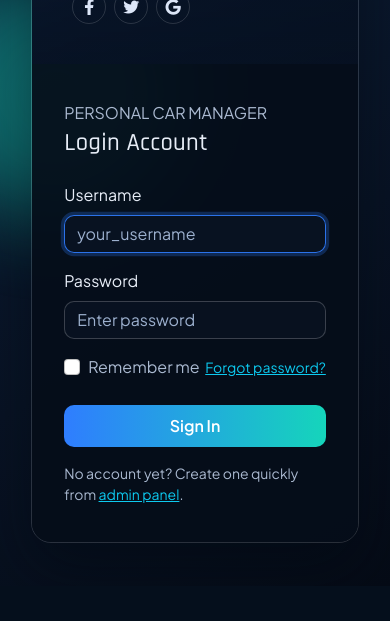
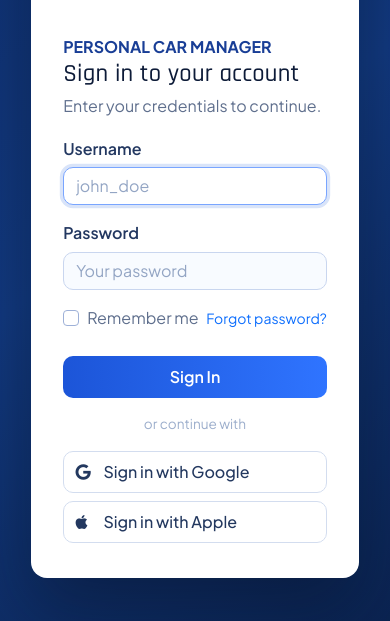
Before and after one commit to GugaValenca/personal-car-manager, a Django app: page /accounts/login/ in a window 390 px wide. Shown: the part 546-1167 px from the top of the page. Before the commit the page ends 1089 px from the top, so only its background shows below. Run offline with Django 4.2, Linux system fonts and the light colour scheme.

Commit message:
Refine login to reference style and fix admin login UI

```diff
--- a/car_manager/settings.py
+++ b/car_manager/settings.py
@@ -126,7 +126,7 @@ USE_TZ = True
 # Static files (CSS, JavaScript, Images)
 # https://docs.djangoproject.com/en/4.2/howto/static-files/
 
-STATIC_URL = "static/"
+STATIC_URL = "/static/"
 STATIC_ROOT = BASE_DIR / "staticfiles"
 
 LOGIN_REDIRECT_URL = "/dashboard/"
--- a/static/css/theme.css
+++ b/static/css/theme.css
@@ -1,15 +1,14 @@
 :root {
-  --bg-main: #081425;
-  --bg-soft: #101f36;
-  --surface: rgba(14, 30, 52, 0.78);
-  --surface-alt: rgba(255, 255, 255, 0.06);
-  --border: rgba(255, 255, 255, 0.14);
-  --text-main: #e7edf7;
-  --text-muted: #aab9d0;
-  --accent: #2f7dff;
-  --accent-2: #15d5bb;
-  --danger: #ff6b6b;
-  --shadow-xl: 0 24px 60px rgba(3, 8, 18, 0.45);
+  --bg-1: #0e2b67;
+  --bg-2: #12397f;
+  --card: #ffffff;
+  --line: #d7dff0;
+  --text: #0d1b38;
+  --muted: #5f6f8d;
+  --brand: #1c55d8;
+  --brand-dark: #0f3fae;
+  --success: #1ea67a;
+  --shadow-xl: 0 24px 55px rgba(13, 25, 52, 0.28);
 }
 
 * {
@@ -19,38 +18,15 @@
 body.app-body {
   margin: 0;
   min-height: 100vh;
-  color: var(--text-main);
+  color: #eaf0ff;
   font-family: "Plus Jakarta Sans", sans-serif;
   background:
-    radial-gradient(65rem 65rem at -10% -10%, rgba(21, 213, 187, 0.2), transparent 55%),
-    radial-gradient(55rem 55rem at 110% 0%, rgba(47, 125, 255, 0.22), transparent 58%),
-    linear-gradient(150deg, #050d1a 0%, #0b1b32 42%, #050b16 100%);
-  position: relative;
-  overflow-x: hidden;
+    radial-gradient(32rem 26rem at 100% 0%, rgba(140, 189, 255, 0.24), transparent 60%),
+    linear-gradient(145deg, var(--bg-1) 0%, var(--bg-2) 60%, #0b2452 100%);
 }
 
 .bg-orb {
-  position: fixed;
-  border-radius: 999px;
-  filter: blur(42px);
-  z-index: -1;
-  opacity: 0.45;
-}
-
-.orb-1 {
-  width: 280px;
-  height: 280px;
-  top: 88px;
-  right: -80px;
-  background: #2f7dff;
-}
-
-.orb-2 {
-  width: 250px;
-  height: 250px;
-  bottom: 80px;
-  left: -70px;
-  background: #15d5bb;
+  display: none;
 }
 
 .brand-title,
@@ -60,49 +36,50 @@ h3,
 h4,
 h5 {
   font-family: "Rajdhani", sans-serif;
-  letter-spacing: 0.3px;
+  letter-spacing: 0.2px;
 }
 
 .app-navbar {
-  background: linear-gradient(180deg, rgba(9, 24, 44, 0.94), rgba(7, 16, 30, 0.88));
-  border-bottom: 1px solid var(--border);
+  background: rgba(9, 23, 56, 0.82);
+  border-bottom: 1px solid rgba(255, 255, 255, 0.14);
   backdrop-filter: blur(7px);
 }
 
 .navbar-brand {
-  color: #ffffff !important;
+  color: #fff !important;
   font-weight: 700;
 }
 
 .nav-link {
-  color: #d4def0 !important;
+  color: #dbe7ff !important;
 }
 
 .nav-link:hover {
-  color: #ffffff !important;
+  color: #fff !important;
 }
 
 .app-panel {
-  background: var(--surface);
-  border: 1px solid var(--border);
+  background: rgba(255, 255, 255, 0.97);
+  border: 1px solid rgba(255, 255, 255, 0.65);
   border-radius: 18px;
   box-shadow: var(--shadow-xl);
-  backdrop-filter: blur(14px);
+  color: var(--text);
 }
 
 .app-panel-soft {
-  background: var(--surface-alt);
-  border: 1px solid var(--border);
+  background: #f3f7ff;
+  border: 1px solid #d6e4ff;
   border-radius: 14px;
+  color: var(--text);
 }
 
 .muted {
-  color: var(--text-muted);
+  color: var(--muted);
 }
 
 .btn-cta {
-  background: linear-gradient(90deg, var(--accent), var(--accent-2));
-  color: white;
+  background: linear-gradient(90deg, var(--brand) 0%, #2f74ff 100%);
+  color: #fff;
   border: 0;
   border-radius: 10px;
   font-weight: 600;
@@ -110,57 +87,64 @@ h5 {
 }
 
 .btn-cta:hover {
-  color: white;
-  opacity: 0.94;
+  color: #fff;
+  background: linear-gradient(90deg, var(--brand-dark) 0%, #1f60e4 100%);
 }
 
 .data-card {
   border-radius: 14px;
-  border: 1px solid var(--border);
-  background: linear-gradient(170deg, rgba(255, 255, 255, 0.08), rgba(255, 255, 255, 0.03));
+  border: 1px solid #d4def2;
+  background: #ffffff;
+  color: var(--text);
   min-height: 140px;
+  box-shadow: 0 9px 24px rgba(27, 50, 94, 0.08);
 }
 
 .table-app {
-  color: var(--text-main);
+  color: var(--text);
 }
 
 .table-app th,
 .table-app td {
-  border-color: rgba(255, 255, 255, 0.12);
+  border-color: #deE6f4;
 }
 
 .table-app thead th {
-  color: #d8e6ff;
+  color: #22345d;
+  font-weight: 700;
 }
 
 .table-app a {
-  color: #94c9ff;
+  color: var(--brand-dark);
+  text-decoration: none;
+}
+
+.table-app a:hover {
+  text-decoration: underline;
 }
 
 .form-control,
 .form-select {
   border-radius: 10px;
-  border: 1px solid rgba(255, 255, 255, 0.2);
-  background: rgba(10, 20, 36, 0.7);
-  color: #f3f8ff;
+  border: 1px solid #c9d6ef;
+  background: #fff;
+  color: #142750;
 }
 
 .form-control::placeholder {
-  color: #9cb0ce;
+  color: #93a5c4;
 }
 
 .form-control:focus,
 .form-select:focus {
-  border-color: rgba(47, 125, 255, 0.9);
-  box-shadow: 0 0 0 0.2rem rgba(47, 125, 255, 0.25);
-  background: rgba(10, 20, 36, 0.88);
-  color: #f3f8ff;
+  border-color: #79a5ff;
+  box-shadow: 0 0 0 0.2rem rgba(31, 95, 220, 0.17);
+  color: #142750;
 }
 
 .app-footer {
-  border-top: 1px solid rgba(255, 255, 255, 0.09);
-  color: #a7bbd6;
+  border-top: 1px solid rgba(255, 255, 255, 0.14);
+  color: #d6e4ff;
   padding: 18px 0;
   margin-top: 12px;
   text-align: center;
@@ -176,39 +160,85 @@ h5 {
 .login-card {
   width: min(980px, 100%);
   display: grid;
-  grid-template-columns: 1.05fr 0.95fr;
-  border-radius: 20px;
+  grid-template-columns: 1.1fr 0.9fr;
+  border-radius: 16px;
   overflow: hidden;
-  border: 1px solid var(--border);
-  box-shadow: var(--shadow-xl);
+  box-shadow: 0 32px 70px rgba(5, 12, 28, 0.38);
 }
 
 .login-hero {
-  padding: 2.5rem;
+  position: relative;
+  padding: 2.25rem;
+  color: #fff;
   background:
-    linear-gradient(180deg, rgba(6, 16, 32, 0.45), rgba(6, 16, 32, 0.9)),
-    linear-gradient(120deg, #274f90 5%, #0e2648 55%, #07162d 100%);
-  position: relative;
+    linear-gradient(180deg, rgba(6, 20, 48, 0.52), rgba(6, 20, 48, 0.88)),
+    url("https://images.unsplash.com/photo-1542282088-fe8426682b8f?auto=format&fit=crop&w=1200&q=80")
+      center / cover no-repeat;
 }
 
 .login-hero::after {
   content: "";
   position: absolute;
-  inset: auto 22px 20px 22px;
-  height: 115px;
-  border-radius: 14px;
-  background: linear-gradient(95deg, rgba(47, 125, 255, 0.24), rgba(21, 213, 187, 0.2));
-  border: 1px solid rgba(255, 255, 255, 0.14);
+  inset: auto 24px 20px 24px;
+  height: 110px;
+  border-radius: 12px;
+  border: 1px solid rgba(255, 255, 255, 0.35);
+  background: linear-gradient(
+    115deg,
+    rgba(255, 255, 255, 0.17),
+    rgba(255, 255, 255, 0.03)
+  );
 }
 
 .login-hero p {
-  max-width: 36ch;
-  color: #d2def1;
+  max-width: 38ch;
+  color: #d8e5ff;
+}
+
+.hero-chip {
+  display: inline-flex;
+  align-items: center;
+  padding: 0.34rem 0.66rem;
+  border-radius: 999px;
+  border: 1px solid rgba(255, 255, 255, 0.42);
+  font-size: 0.8rem;
+  font-weight: 600;
+  margin-bottom: 1rem;
 }
 
 .login-form {
-  background: rgba(6, 14, 25, 0.92);
-  padding: 2.3rem 2rem;
+  background: #ffffff;
+  padding: 2.2rem 2rem;
+  color: var(--text);
+}
+
+.login-logo {
+  font-weight: 700;
+  color: #193e96;
+  margin-bottom: 0.1rem;
+}
+
+.login-sub {
+  color: var(--muted);
+  margin-bottom: 1.2rem;
+}
+
+.login-form .form-label {
+  color: #223760;
+  font-weight: 600;
+  margin-bottom: 0.4rem;
+}
+
+.login-form .form-control {
+  background: #f8fbff;
+}
+
+.login-form .form-control:focus {
+  background: #fff;
+}
+
+.login-form .form-check-input {
+  border-color: #9eb1d8;
 }
 
 .social-list {
@@ -220,17 +250,38 @@ h5 {
   width: 34px;
   height: 34px;
   border-radius: 999px;
-  border: 1px solid var(--border);
+  border: 1px solid rgba(255, 255, 255, 0.58);
   display: inline-flex;
   align-items: center;
   justify-content: center;
-  color: #dce6f8;
+  color: #fff;
   text-decoration: none;
 }
 
 .social-item:hover {
-  color: #ffffff;
-  border-color: rgba(255, 255, 255, 0.45);
+  color: #fff;
+  border-color: #fff;
+  background: rgba(255, 255, 255, 0.16);
+}
+
+.login-sep {
+  color: #9caecc;
+  font-size: 0.85rem;
+}
+
+.btn-social {
+  width: 100%;
+  border: 1px solid #d3ddef;
+  background: #fff;
+  color: #23385f;
+  border-radius: 10px;
+  padding: 0.5rem 0.7rem;
+  font-weight: 500;
+  text-align: left;
+}
+
+.btn-social i {
+  width: 20px;
 }
 
 @keyframes rise-in {
@@ -245,7 +296,7 @@ h5 {
 }
 
 .animate-rise {
-  animation: rise-in 520ms ease both;
+  animation: rise-in 500ms ease both;
 }
 
 @media (max-width: 991px) {
@@ -253,7 +304,7 @@ h5 {
     grid-template-columns: 1fr;
   }
 
-  .login-hero::after {
-    display: none;
+  .login-hero {
+    min-height: 280px;
   }
 }
--- a/templates/registration/login.html
+++ b/templates/registration/login.html
@@ -10,26 +10,27 @@
 <section class="login-shell">
   <div class="login-card animate-rise">
     <aside class="login-hero">
-      <p class="text-uppercase fw-semibold mb-2">Welcome Back</p>
-      <h1 class="display-6 mb-3">Drive smarter with your complete car history.</h1>
+      <span class="hero-chip"><i class="fas fa-car-side me-2"></i>CAR MANAGER</span>
+      <h1 class="display-6 mb-3">Welcome back to your garage command center.</h1>
       <p class="mb-4">
-        Centralize vehicle data, maintenance timelines, and expense tracking in one practical workspace.
+        Review your cars, maintenance timeline and spending with one secure login.
       </p>
       <ul class="list-unstyled mb-4">
-        <li class="mb-2"><i class="fas fa-check-circle me-2 text-info"></i>Simple and focused dashboard</li>
-        <li class="mb-2"><i class="fas fa-check-circle me-2 text-info"></i>Maintenance and expense visibility</li>
-        <li><i class="fas fa-check-circle me-2 text-info"></i>Fast access to your fleet details</li>
+        <li class="mb-2"><i class="fas fa-check-circle me-2 text-info"></i>Fast and focused dashboard</li>
+        <li class="mb-2"><i class="fas fa-check-circle me-2 text-info"></i>Maintenance and costs in one place</li>
+        <li><i class="fas fa-check-circle me-2 text-info"></i>Built for real daily usage</li>
       </ul>
       <div class="social-list">
         <a class="social-item" href="#" aria-label="Facebook"><i class="fab fa-facebook-f"></i></a>
-        <a class="social-item" href="#" aria-label="Twitter"><i class="fab fa-twitter"></i></a>
+        <a class="social-item" href="#" aria-label="X"><i class="fab fa-x-twitter"></i></a>
         <a class="social-item" href="#" aria-label="Google"><i class="fab fa-google"></i></a>
       </div>
     </aside>
 
     <div class="login-form">
-      <p class="text-uppercase muted fw-semibold mb-1">Personal Car Manager</p>
-      <h2 class="h2 mb-4">Login Account</h2>
+      <p class="text-uppercase login-logo">Personal Car Manager</p>
+      <h2 class="h2 mb-1">Sign in to your account</h2>
+      <p class="login-sub">Enter your credentials to continue.</p>
 
       {% if form.errors %}
       <div class="alert alert-danger py-2">
@@ -51,7 +52,7 @@
             required
             id="id_username"
             class="form-control"
-            placeholder="your_username"
+            placeholder="john_doe"
           />
         </div>
         <div class="mb-3">
@@ -63,7 +64,7 @@
             required
             id="id_password"
             class="form-control"
-            placeholder="Enter password"
+            placeholder="Your password"
           />
         </div>
 
@@ -76,14 +77,17 @@
             <input class="form-check-input" type="checkbox" id="rememberMe" />
             <label class="form-check-label muted" for="rememberMe">Remember me</label>
           </div>
-          <a href="/admin/password_reset/" class="small text-info">Forgot password?</a>
+          <a href="/admin/password_reset/" class="small text-decoration-none">Forgot password?</a>
         </div>
 
         <button type="submit" class="btn btn-cta w-100">Sign In</button>
       </form>
-      <p class="small muted mt-3 mb-0">
-        No account yet? Create one quickly from <a class="text-info" href="/admin/">admin panel</a>.
-      </p>
+
+      <p class="text-center login-sep my-3">or continue with</p>
+      <div class="d-grid gap-2">
+        <button class="btn-social" type="button"><i class="fab fa-google me-2"></i>Sign in with Google</button>
+        <button class="btn-social" type="button"><i class="fab fa-apple me-2"></i>Sign in with Apple</button>
+      </div>
     </div>
   </div>
 </section>
```
Also changed, not shown: templates/admin/login.html (added, +79 -0 lines).
